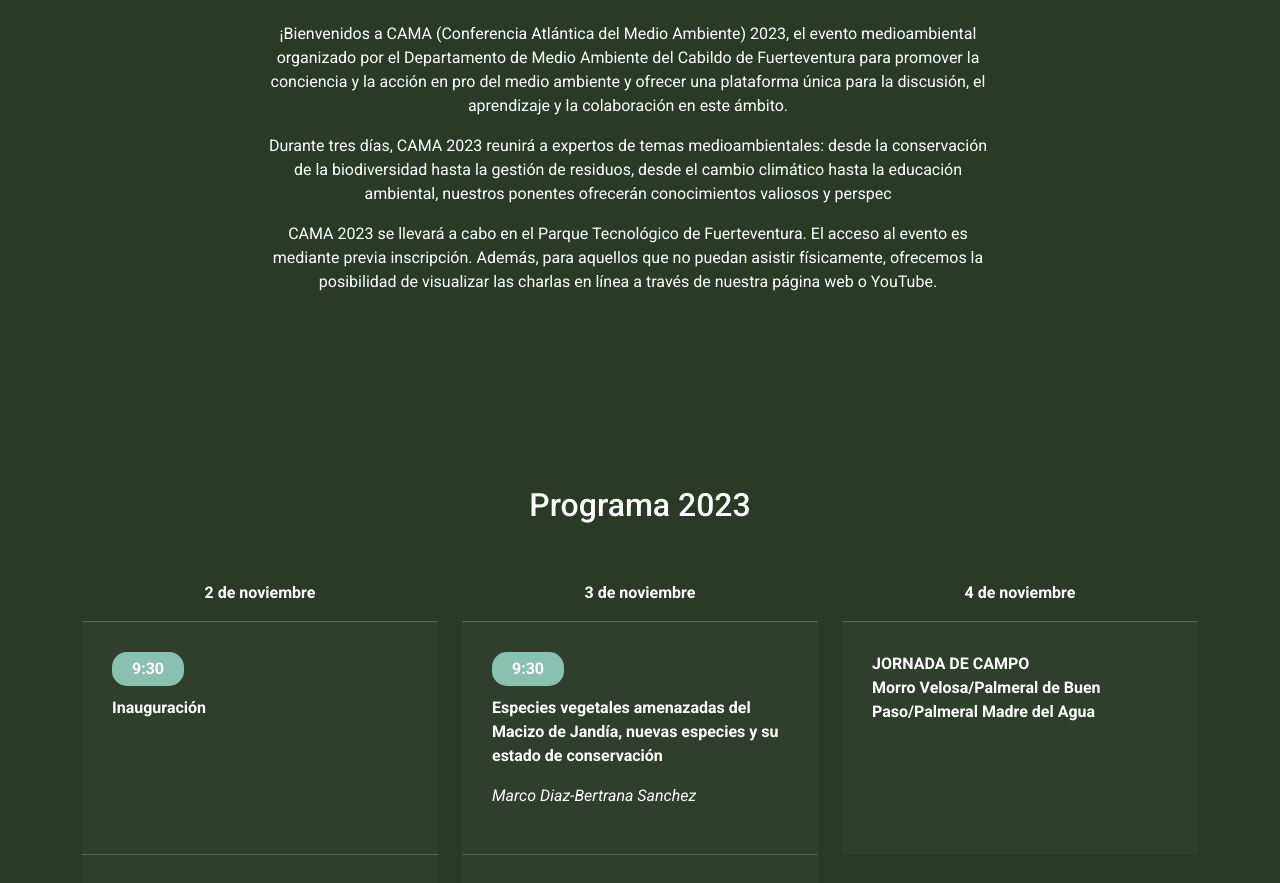
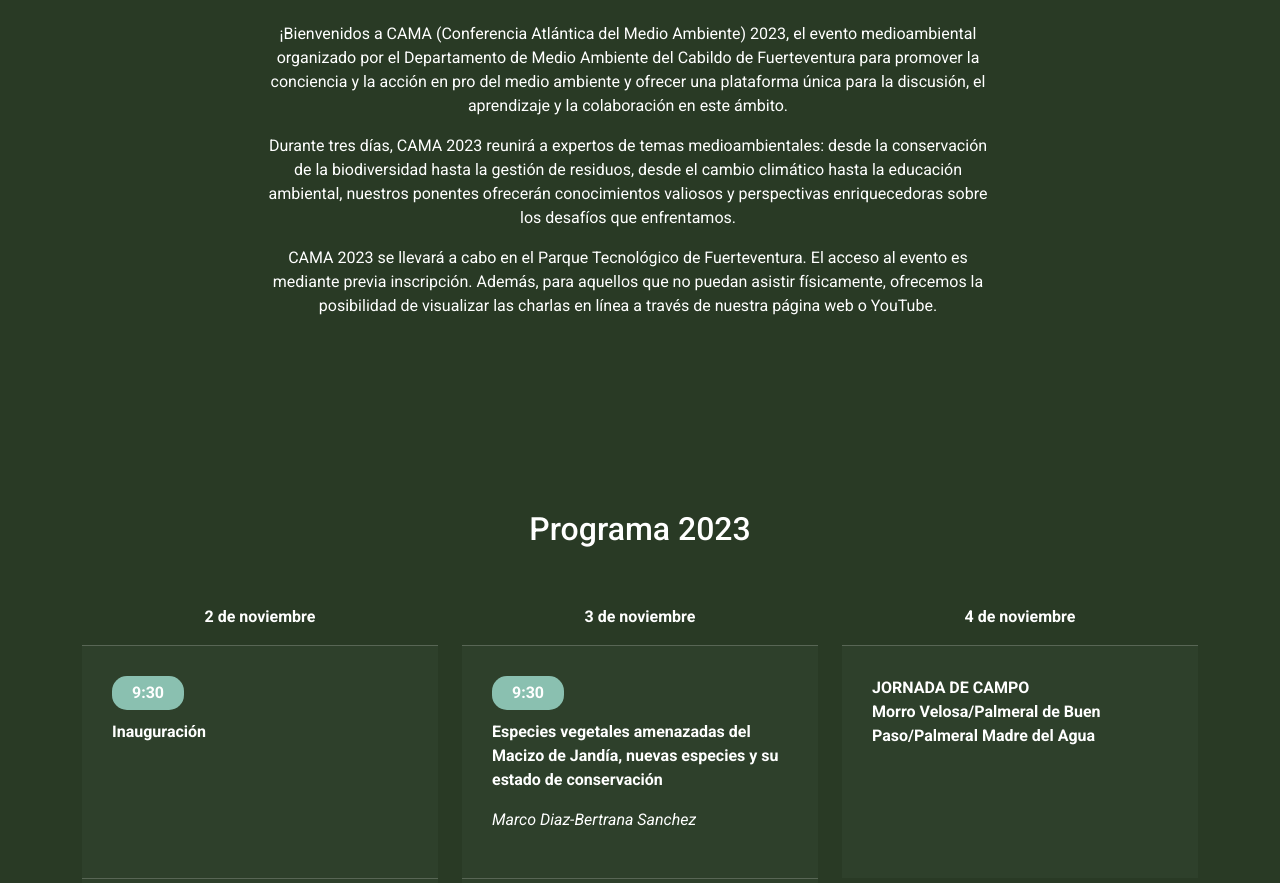
Before and after one commit to nicogaucho/CAMA2023, a React (Vite) app: page / in a window 1280 px wide. Shown: the part 1360-2243 px from the top of the page. Built offline with nearby package versions, Linux system fonts and the light colour scheme.

Commit message:
fix text

```diff
--- a/src/App.jsx
+++ b/src/App.jsx
@@ -88,7 +88,7 @@
             <div className="row justify-content-center">
               <div className="col-12 col-md-8 my-3 text-center">
                 <p>¡Bienvenidos a CAMA (Conferencia Atlántica del Medio Ambiente) 2023, el evento medioambiental organizado por el Departamento de Medio Ambiente del Cabildo de Fuerteventura para promover la conciencia y la acción en pro del medio ambiente y ofrecer una plataforma única para la discusión, el aprendizaje y la colaboración en este ámbito.</p>
-                <p>Durante tres días, CAMA 2023 reunirá a expertos de temas medioambientales: desde la conservación de la biodiversidad hasta la gestión de residuos, desde el cambio climático hasta la educación ambiental, nuestros ponentes ofrecerán conocimientos valiosos y perspec</p>
+                <p>Durante tres días, CAMA 2023 reunirá a expertos de temas medioambientales: desde la conservación de la biodiversidad hasta la gestión de residuos, desde el cambio climático hasta la educación ambiental, nuestros ponentes ofrecerán conocimientos valiosos y perspectivas enriquecedoras sobre los desafíos que enfrentamos.</p>
                 <p>CAMA 2023 se llevará a cabo en el Parque Tecnológico de Fuerteventura. El acceso al evento es mediante previa inscripción. Además, para aquellos que no puedan asistir físicamente, ofrecemos la posibilidad de visualizar las charlas en línea a través de nuestra página web o YouTube.</p>
               </div>
             </div>
```
